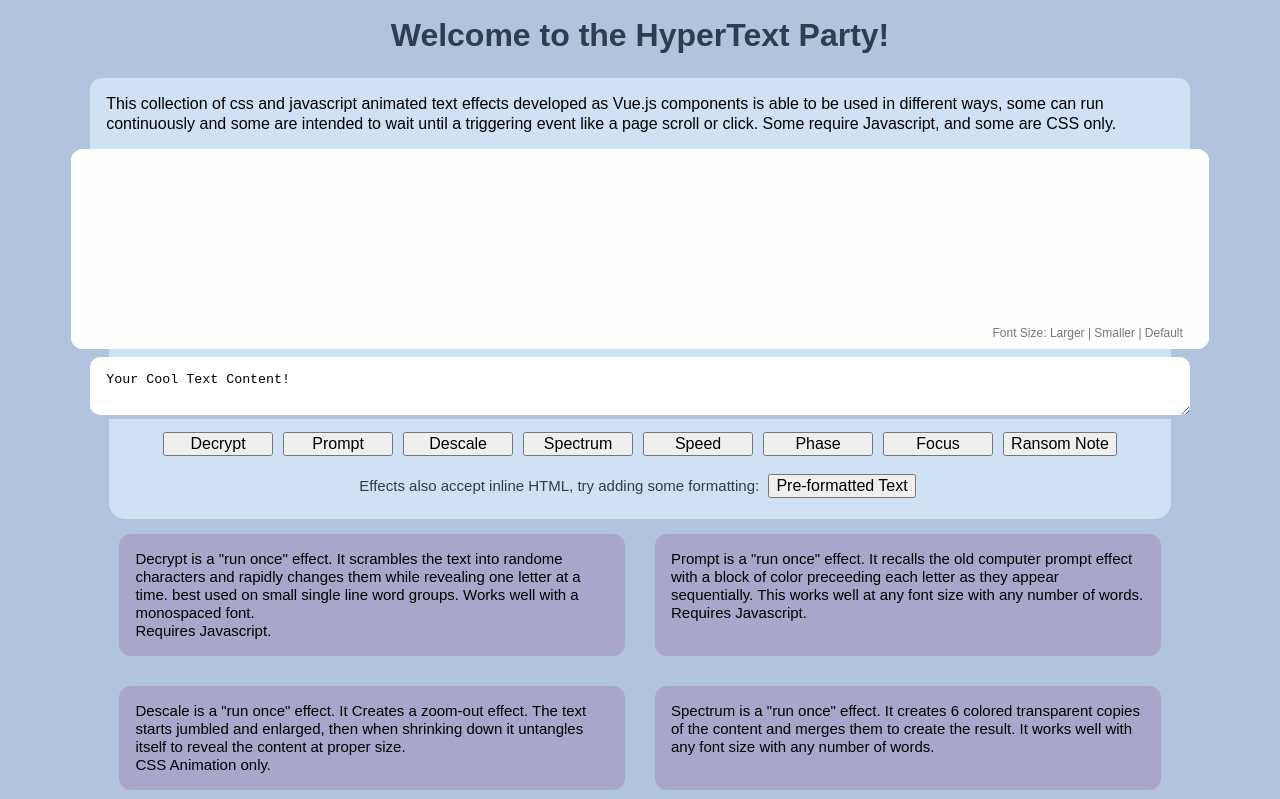
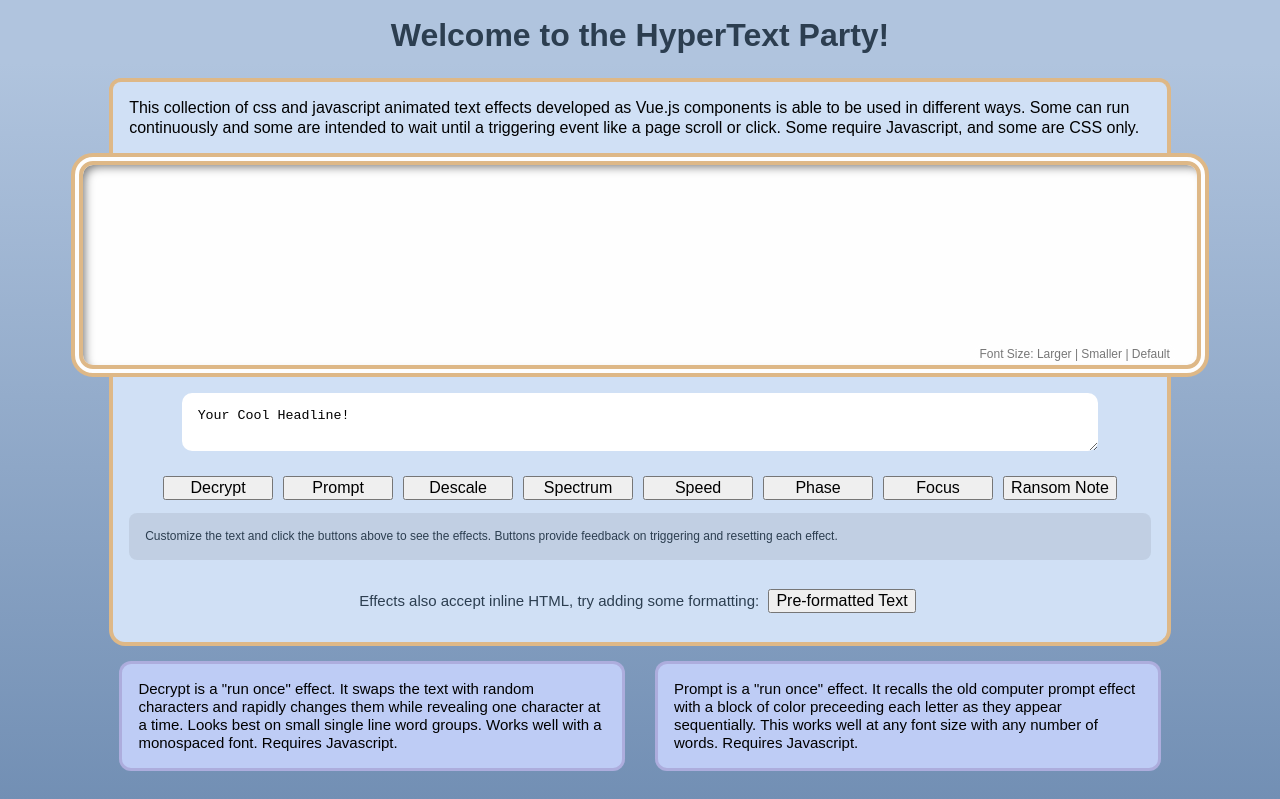
Before and after one commit to tapecard/hypertext, a Vue app: page / in a window 1280 px wide. Shown: the top 799 px of the page. Built offline with nearby package versions, Linux system fonts and the light colour scheme.

Commit message:
Base Update
BEM style name updates
adds live descriptions
updates data
some refactoring

```diff
--- a/src/App.vue
+++ b/src/App.vue
@@ -2,10 +2,10 @@
   <h1>{{ header }}</h1>
 
   <h2 class="description">
-    This collection of css and javascript animated text effects developed as Vue.js components is able to be used in different ways, some can run continuously and some are intended to wait until a triggering event like a page scroll or click. Some require Javascript, and some are CSS only.
+    This collection of css and javascript animated text effects developed as Vue.js components is able to be used in different ways. Some can run continuously and some are intended to wait until a triggering event like a page scroll or click. Some require Javascript, and some are CSS only.
   </h2>
 
-  <div class="topframe">
+  <div class="mainFrame">
     <div class="display"
       :style="{'font-size': fontSize + 'rem'}"
       id="stage"
@@ -14,43 +14,48 @@
     </div>
   </div>
 
-  <div class="topframe-spacer">
-    <div class="topframe__fontsize">
+  <div class="mainFrame__content">
+    <div class="mainFrame__fontsize">
       Font Size:
       <span @click="fontSize+=.25" aria-controls="stage">Larger</span> |
       <span @click="fontSize-=.25" aria-controls="stage">Smaller</span> |
       <span @click="fontSize=2" aria-controls="stage">Default</span>
     </div>
-  </div>
-  <textarea
-    v-model="inputContent"
-    type="input"
-    class="input">
-  </textarea>
 
-  <div class="trigger-btns">
+    <textarea
+      v-model="inputContent"
+      type="input"
+      class="mainFrame__input">
+    </textarea>
+
     <component
       v-for="(elem, i) in effects"
-      v-bind:key="i"
+      :key="i"
       :is="effects[i].name + 'Style'"
       :name="effects[i].name"
       :inputContent="inputContent"
-      :displayClass="this.displayClass"
-      @setDisplay="this.setClass($event)"
-      @setText="this.setText($event)"
+      :displayClass="displayClass"
+      @setDisplay="setClass($event)"
+      @setText="setText($event)"
     />
-  </div>
 
-  <div class="suggestions">
-    Effects also accept inline HTML, try adding some formatting:
-    <button
-    @click="this.inputContent='Your <b>Cool</b><br>Text Content!'">Pre-formatted Text</button>
+    <div v-if="effectDescription" v-html="effectDescription" class="effect__description"></div>
+
+    <div class="mainFrame__suggestions">
+      <span>
+        Effects also accept inline HTML, try adding some formatting:
+      </span>
+      <button
+      @click="inputContent='Your <b>Cool</b><br>Headline!'">Pre-formatted Text</button>
+    </div>
+
   </div>
 
   <div class="showspace">
-      <div class="showspace-tile"
+      <div
         v-for="(effect, i) in effects"
-        v-bind:key="i"
+        class="showspace__tile"
+        :key="i"
         v-html="effects[i].text">
       </div>
   </div>
@@ -91,13 +96,20 @@ export default {
       header: 'Welcome to the HyperText Party!',
       displayClass: '',
       fontSize: 2,
-      inputContent: 'Your Cool Text Content!',
-      inputContentStorage: ''
+      inputContent: 'Your Cool Headline!',
+      inputContentStorage: '',
+      effectDescription: 'Customize the text and click the buttons above to see the effects. Buttons provide feedback on triggering and resetting each effect.'
     }
   },
   methods: {
     setClass: function(nuClass) {
       this.displayClass = nuClass;
+      const iterator = effects.keys();
+      for (const key of iterator) {
+        if (effects[key].name.toLowerCase() == nuClass) {
+          this.effectDescription = effects[key].text;
+        }
+      }
     },
     setText: function(nuContent) {
       this.inputContentStorage = nuContent;
--- a/src/assets/base.css
+++ b/src/assets/base.css
@@ -1,5 +1,8 @@
 /* color palette from <https://github.com/vuejs/theme> */
 :root {
+  --main-border-color: #DEB887;
+  --sub-border-color: rgba(133, 97, 163, 0.29);
+
   --vt-c-white: #ffffff;
   --vt-c-white-soft: #f8f8f8;
   --vt-c-white-mute: #f2f2f2;
@@ -70,7 +73,7 @@
 body {
   min-height: 100vh;
   color: var(--color-text);
-  background: var(--color-background);
+  background-image: linear-gradient(#b0c4de 5%, rgba(40,80,130,.5) 70%);
   transition:
     color 0.5s,
     background-color 0.5s;
@@ -94,9 +97,12 @@ button {
   margin: 5px;
   min-width: 110px;
 }
-textarea {
-  max-width: 100%;
-  min-width: 100%;
+.mainFrame__input {
+  max-width: 47%;
+  min-width: 77%;
+  padding: 16px;
+  border-radius: 10px;
+  margin: 16px;
   width: 100%;
   padding: 8px;
   line-height: 1;
@@ -104,7 +110,7 @@ textarea {
   margin-top: 0;
   border: none;
 }
-textarea:focus {
+.mainFrame__input:focus {
   border: none;
   overflow: auto;
   outline: none;
@@ -122,67 +128,77 @@ textarea:focus {
   font-weight: normal;
   font-size: 1rem;
   background-color: #d0e0f5;
+  border-top: 4px solid var(--main-border-color);
+  border-right: 4px solid var(--main-border-color);
+  border-left: 4px solid var(--main-border-color);
 }
-.topframe {
+.mainFrame {
   font-family: Helvetica, Arial, sans-serif;
-  background-color: #fff;
+  background-color: #fefefe;
   width: 100%;
   overflow: hidden;
   position: relative;
-  border-radius: none;
+  border-radius: 22px;
   margin: 0 auto;
+  border: 12px double var(--main-border-color);
+  box-shadow: 5px 5px 10px -3px inset rgba(0,0,0,.5);
 }
 .display {
-  background-color: #fefefe;
   margin: 0 auto;
-  padding: 10px;
+  padding: 15px;
   height: 200px;
   overflow: hidden;
   padding-top: 30px;
   color: currentColor;
   font-size: 5vw;
 }
-.topframe__fontsize {
+.mainFrame__fontsize {
   position: absolute;
   z-index: 64;
   font-size: .75rem;
-  right: -18px;
-  top: -26px;
+  right: -9px;
+  top: -33px;
   border-radius: 10px;
   padding: 3px 6px;
   background-color: rgba(255, 255, 255, 0.5);
   color: #777;
 }
-.topframe__fontsize:hover {
+.mainFrame__fontsize:hover {
   color: #2c3e50;
 }
-.topframe__fontsize span:hover {
+.mainFrame__fontsize span:hover {
   text-decoration: underline;
   cursor: pointer;
   color: #000;
 }
-.topframe-spacer {
+.mainFrame__content {
   background-color: #d0e0f5;
   width: 94%;
-  height: 8px;
   position: relative;
   display: block;
   margin: 0 auto;
-}
-.trigger-btns {
-  background-color: #d0e0f5;
-  width: 94%;
-  text-align: center;
-  margin: 0 auto;
-  padding:16px 8px;
-}
-.suggestions {
-  margin: 0 auto;
-  padding: 0 8px 16px 8px;
-  width: 94%;
-  background-color: #d0e0f5;
+  border-left: 4px solid var(--main-border-color);
+  border-right: 4px solid var(--main-border-color);
   border-bottom-left-radius: 16px;
   border-bottom-right-radius: 16px;
+  border-bottom: 4px solid var(--main-border-color);
+}
+.effect__description {
+  padding: 16px;
+  margin: 8px 16px;
+  background-color: rgba(0,0,0,.075);
+  border-radius: 8px;
+  text-align: left;
+  font-size: .75rem;
+}
+.mainFrame__suggestions {
+  margin: 8px auto;
+  padding: 16px 8px;
+  width: 94%;
+
+  button {
+    display: inline-block;
+  }
 }
 .showspace {
   display: flex;
@@ -191,16 +207,17 @@ textarea:focus {
   max-width: 100%;
   position: relative;
 }
-.showspace-tile {
-  border-radius: 12px;
+
+.showspace__tile {
+  display: inline-block;
   padding: 8px;
   margin: 16px 8px;
   width: calc(100% - 8px);
-  box-sizing: border-box;
-  display: inline-block;
   text-align: left;
   color: #000;
-  background-color: rgba(161, 138, 184, .5);
+  border-radius: 12px;
+  border: 3px solid var(--sub-border-color);
+  background-color: rgba(190, 204, 245, 1);
 }
 @media (min-width: 480px) {
   #app {
@@ -210,40 +227,35 @@ textarea:focus {
     font-size: 2rem;
     padding: 0 16px 16px;
   }
-  textarea {
+  .description {
+    padding: 16px;
+    width: 84%;
+  }
+  .display {
+    font-size: 2rem;
+  }
+  .mainFrame {
+    width: 90%;
+  }
+  .mainFrame__input {
     max-width: 1440px;
     max-width: 87%;
     min-width: 87%;
     padding: 16px;
     border-radius: 10px;
+    margin: 16px;
   }
-  .description {
-    padding: 16px;
-    width: 87%;
-  }
-  .topframe {
-    border-radius: 12px;
-    width: 90%;
-  }
-  .display {
-    font-size: 2rem;
-  }
-  .suggestions {
-    padding: 0 16px 16px 16px;
+  .mainFrame__suggestions {
     width: 84%;
   }
-  .topframe-spacer {
+  .mainFrame__content {
     width: 84%;
-  }
-  .trigger-btns {
-    width: 84%;
-    padding: 8px;
   }
   .showspace {
     width: 100%;
     max-width: 1440px;
   }
-  .showspace-tile {
+  .showspace__tile {
     padding: 16px;
     width: 40%;
     margin: 15px;
--- a/src/assets/effectData.js
+++ b/src/assets/effectData.js
@@ -1,15 +1,15 @@
 const effects = [
   {
     name:'Decrypt',
-    text:'Decrypt is a "run once" effect. It scrambles the text into randome characters and rapidly changes them while revealing one letter at a time. best used on small single line word groups. Works well with a monospaced font.<br>Requires Javascript.'
+    text:'Decrypt is a "run once" effect. It swaps the text with random characters and rapidly changes them while revealing one character at a time. Looks best on small single line word groups. Works well with a monospaced font. Requires Javascript.'
   },
   {
     name:'Prompt',
-    text:'Prompt is a "run once" effect. It recalls the old computer prompt effect with a block of color preceeding each letter as they appear sequentially. This works well at any font size with any number of words.<br>Requires Javascript.'
+    text:'Prompt is a "run once" effect. It recalls the old computer prompt effect with a block of color preceeding each letter as they appear sequentially. This works well at any font size with any number of words. Requires Javascript.'
   },
   {
     name:'Descale',
-    text:'Descale is a "run once" effect. It Creates a zoom-out effect. The text starts jumbled and enlarged, then when shrinking down it untangles itself to reveal the content at proper size.<br>CSS Animation only.'
+    text:'Descale is a "run once" effect. It Creates a zoom-out effect. The text starts jumbled and enlarged, then when shrinking down it untangles itself to reveal the content at proper size. CSS Animation only.'
   },
   {
     name:'Spectrum',
@@ -17,19 +17,19 @@ const effects = [
   },
   {
     name:'Speed',
-    text:'Speed is a continuously running effect animating the classic signifiers used in illustration to denote the look of something traveling at high speed. <br>CSS Animation only.'
+    text:'Speed is a continuously running effect Using classic speed signifiers used in illustration to denote the look of something traveling at high speed. CSS Animation only.'
   },
   {
     name:'Phase',
-    text:'Phase is a continuously running effect simulating the look of an element split into component colors which are out of alignment and moving against each other.<br>CSS Animation only.'
+    text:'Phase is a continuously running effect showing the look of an element split into component colors which are out of alignment and moving against each other. CSS Animation only.'
   },
   {
     name:'Focus',
-    text:'Focus is a "run once" effect. It simulates the look of manually focusing a film projector. <br>CSS Animation only.'
+    text:'Focus is a "run once" effect. It simulates the look of manually focusing a film projector. CSS Animation only.'
   },
   {
     name:'Ransom',
-    text:'Ransom is a "run once" effect. It simulates the classic ransom note look of cut and pasted text from print sources. The effect is randomized. Individual fonts are in ems so the overall font size is controlled by the parent element.'
+    text:'Ransom simulates the classic ransom note look of cut and pasted text from print sources. The effect is randomized. It can be used once for a static look or it can continually randomize the styles. Requires Javascript.'
   }
 ];
 export default effects;
```
